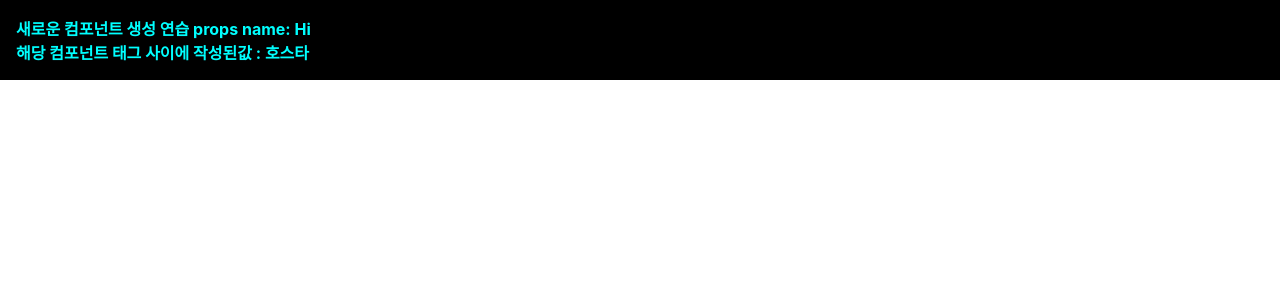
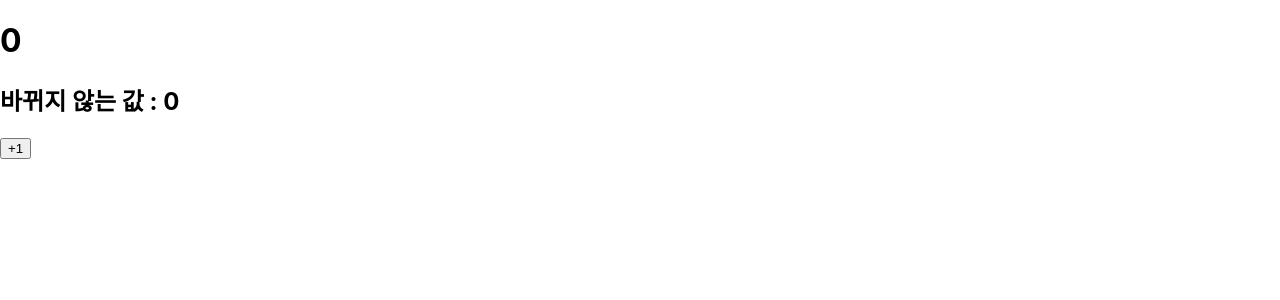
Before and after one commit to ChaHyunHo/init_react_hostar_app, a React (Create React App) app: page / in a window 1280 px wide. Shown: the top 300 px of the page. Built offline with nearby package versions, Linux system fonts and the light colour scheme.

Commit message:
react state education commit

```diff
--- a/src/App.js
+++ b/src/App.js
@@ -1,9 +1,11 @@
 import React, { Fragment } from "react"; // Fragment기능을 사용
 import "./App.css";
 import Mycomponent from "./Mycomponent";
+import PropTypes from "prop-types";
+import Counter from "./Counter";
 
 const App = () => {
-  return <Mycomponent>호스타</Mycomponent>;
+  return <Counter></Counter>;
 };
 
 // function App() {
--- /dev/null
+++ b/src/Counter.js
@@ -0,0 +1,46 @@
+import React, { Component } from "react";
+
+class Counter extends Component {
+  // constructor(props) {
+  //   super(props); // 이 함수가 호출되면 현재 글래스형 컴포넌트가 상속받고 있는 리액트의 Component클래스가 지닌 생성자 함수를 호출해준다.
+  //
+  //
+  // }
+
+  // state 초기값 설정
+  state = {
+    number: 0,
+    fixedNumber: 0,
+  };
+
+  render() {
+    const { number, fixedNumber } = this.state; // state를 조회할 때는 this.state로 조회
+    return (
+      <div>
+        <h1>{number}</h1>
+        <h2>바뀌지 않는 값 : {fixedNumber} </h2>
+
+        <button
+          onClick={() => {
+            this.setState((prevState) => {
+              return {  // 아래와 똑같음 다만 아래는 함수에서 바로 객체를 반환한다는 의미임
+                number: prevState.number + 1,
+              };
+            });
+
+            this.setState((prevState) => ({
+              number: prevState.number + 1,
+            }));
+            // this.setState를 사용하여 state에 새로운 값을 넣을 수 있음
+            // this.setState({ number: number + 1 });
+            // this.setState({ number: this.state.number + 1 });
+          }}
+        >
+          +1
+        </button>
+      </div>
+    );
+  }
+}
+
+export default Counter;
--- a/src/Mycomponent.js
+++ b/src/Mycomponent.js
@@ -1,25 +1,53 @@
-import React from "react";
-import PropTyeps from "prop-types";
+import React, { Component } from "react";
+import PropTypes from "prop-types";
 
 // 새로운 컴포넌트 추가연습
 // props는 properties의 줄인 표현으로 컴포넌트 속성을 설정할때 사용하는 요소이다.
-const Mycomponent = ({ name, children }) => {
-  // 비구조화 할당 문법 외 바로 객체형태로 적용해도됨
-  // const { name, children } = props; 비구조화 할당 문법 , 매번 키원드 앞에 props라는 키워드를 붙여주지 않아도 된다.
+// const Mycomponent = ({ name, favoriteNumber, children }) => {  // 함수형
+//   // 비구조화 할당 문법 외 바로 객체형태로 적용해도됨
+//   // const { name, children } = props; 비구조화 할당 문법 , 매번 키원드 앞에 props라는 키워드를 붙여주지 않아도 된다.
+//   return (
+//     <div className="react">
+//       새로운 컴포넌트 생성 연습 props name: {name} <br />
+//       해당 컴포넌트 태그 사이에 작성된값 : {children} <br />
+//       <br />
+//       제가 좋아하는 숫자는 {favoriteNumber} 입니다.
+//     </div>
+//   );
+// };
+
+// props는 컴포넌트가 사용되는 과정에서 부모 컴포넌트가 설정하는 값이며, 컴포넌트 자신은 해당 props를 읽기 전용으로만 사용할 수 있다.
+// props를 바꾸려면 부모에서 바꾸어 주어야한다. MyComponent에서는 부모에게 전달받은 name을 바꿀수 없다.
+
+// class형
+class Mycomponent extends Component {
+  // class 내부에서도 props의 기본값 설정이 가능
+  static defaultProps = {
+    name: "기본 이름",
+  };
+  render() {
+    const { name, favoriteNumber, children } = this.props; // 비구조 할당
+
     return (
       <div className="react">
         새로운 컴포넌트 생성 연습 props name: {name} <br />
         해당 컴포넌트 태그 사이에 작성된값 : {children} <br />
+        <br />
+        제가 좋아하는 숫자는 {favoriteNumber} 입니다.
       </div>
     );
-};
+  }
+}
 
-Mycomponent.defaultProps = {
-  name: "Hi",
-};
+// Mycomponent.defaultProps = {
+//   name: "Hi",
+// };
 
-Mycomponent.prototype = {
-  name: PropTyeps.string,
+Mycomponent.propTypes = {
+  name: PropTypes.string,
+  favoriteNumber: PropTypes.number.isRequired,
+
+  //  propsTypes 설정 더 자세한 사항 참조 > https://github.com/facebook/prop-types
 };
 
 export default Mycomponent;
```
Lines whose indentation alone changed are shown as unchanged.
